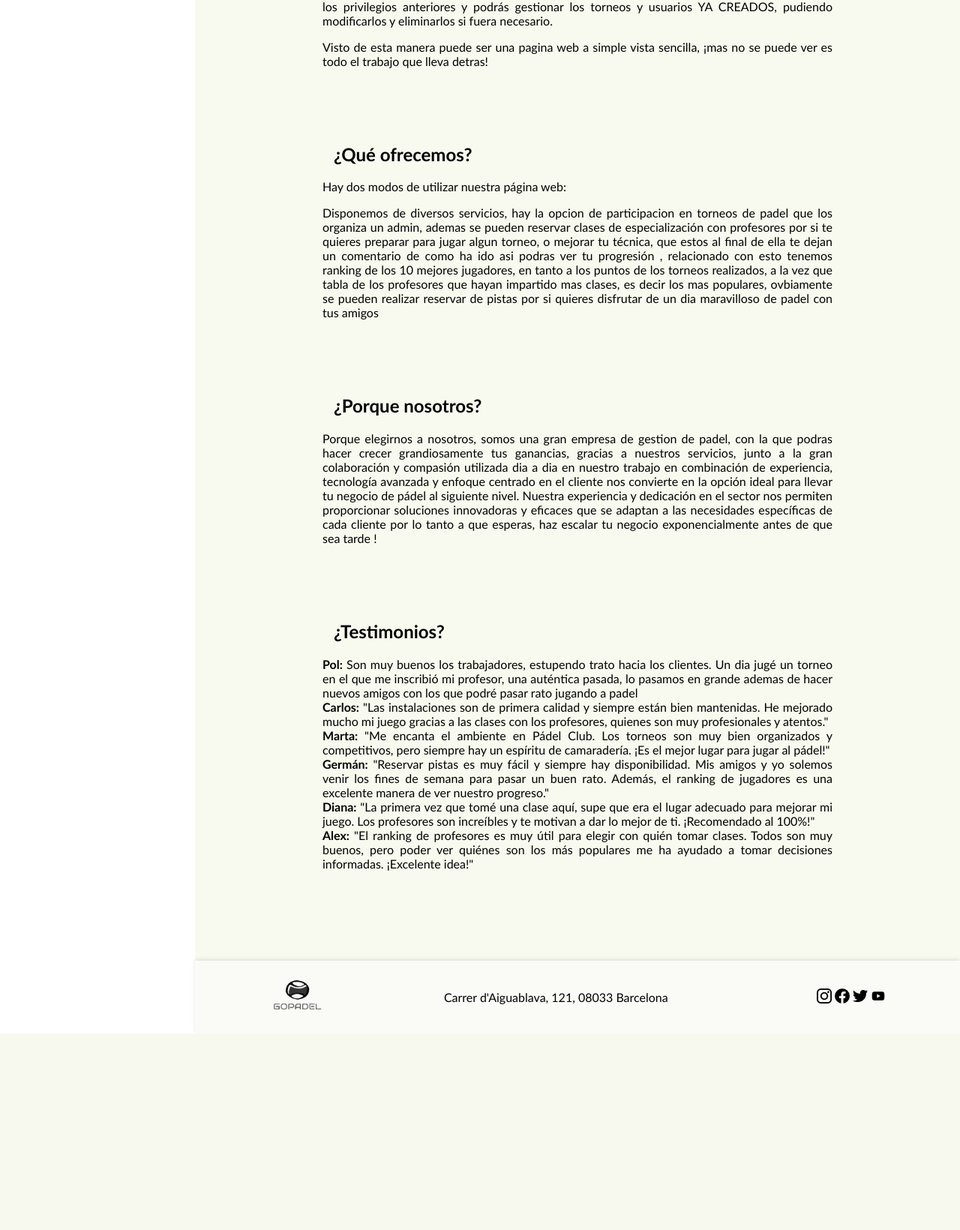
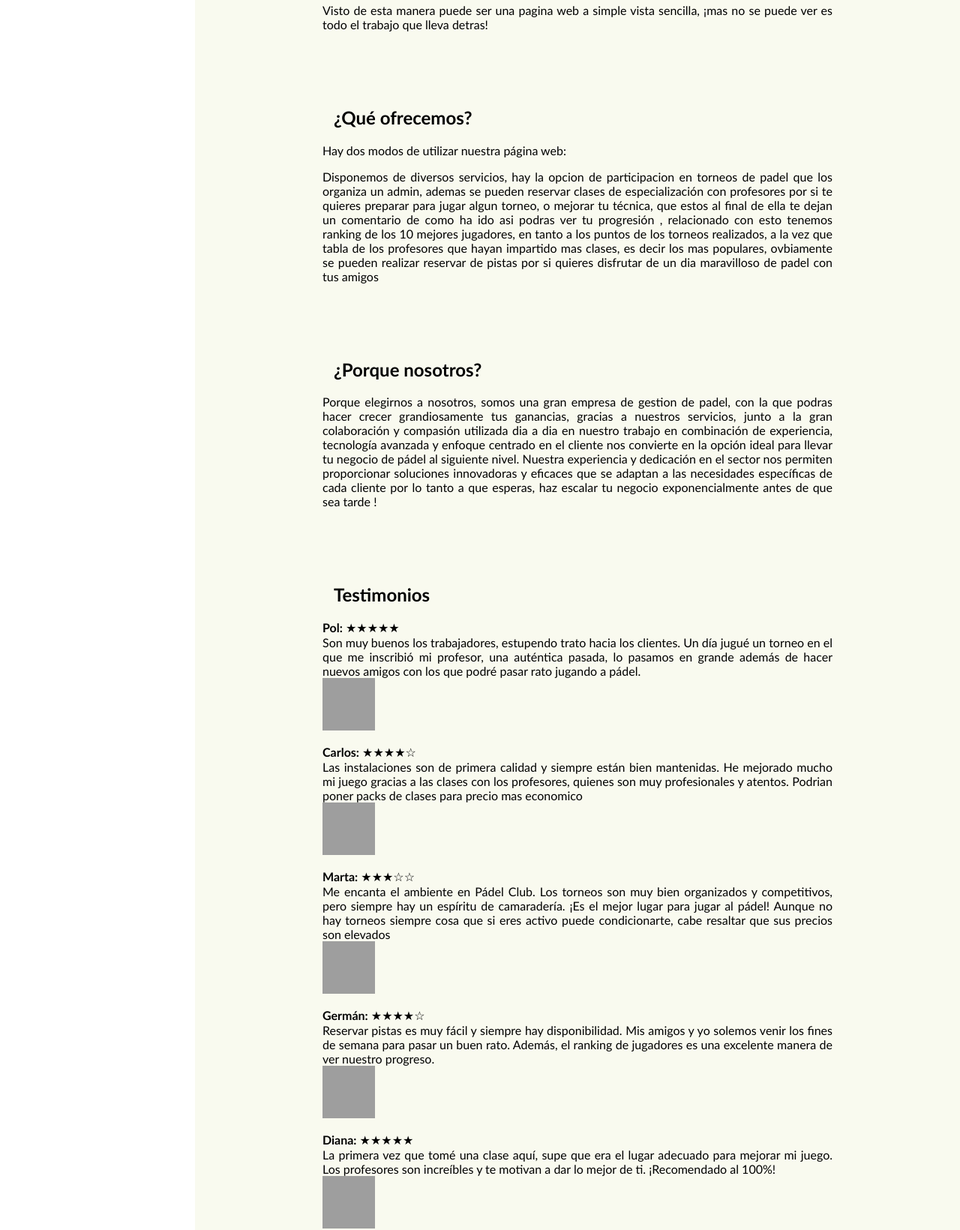
Before and after one commit to gallardo4/goPadel, a PHP site: page / in a window 1280 px wide. Shown: the part 956-2596 px from the top of the page at 75% size. Before the commit the page ends 2334 px from the top, so only its background shows below. Run offline with PHP 8.4, Linux system fonts and the light colour scheme; grey boxes are pictures that could not be loaded.

Commit message:
Arreglo de css y en diferenes páginas

```diff
--- a/crearEquipo.php
+++ b/crearEquipo.php
@@ -10,7 +10,7 @@ include("components/include/nav.php")
 
                 <tr>
                     <td>
-                    <select name="usu_company" id="usu_company">
+                    <select class="añadirComentario" name="usu_company" id="usu_company">
                         <option value="" disabled selected>Compañeros</option>
 
                     </select>
@@ -18,7 +18,7 @@ include("components/include/nav.php")
                 </tr>
 
                 <tr>
-                    <td><input type="text" name="equipo_nombre" size="20" placeholder="Nombre de equipo"></td>
+                    <td><input class="añadirComentarioTexto" type="text" name="equipo_nombre" size="20" placeholder="Nombre de equipo"></td>
                 </tr>
 
                 <tr>
--- a/index.php
+++ b/index.php
@@ -3,7 +3,6 @@ include("components/include/nav.php")
 ?>
 
     <section class="sectionPresentacion">
-        <h1>Rama arnau</h1>
         <h1>Todas las facilidades de gestión de un club de padel <br> en un solo sitio</h1>
         <p>Gestión de usuarios, torneos, reservas, administradores, torneos, cobros...<br> ¡Todas estas funciones y muchas más!</p>
     </section>
@@ -50,8 +49,7 @@ include("components/include/nav.php")
 
     </section>
 <?php
-        }
-        ?>
+        }    ?>
         <section class="section1">
             <h1>Sobre nosotros</h1>
             <p>Somos una página web que gestiona una empresa local de pádel.</p>
@@ -81,18 +79,65 @@ include("components/include/nav.php")
                por lo tanto a que esperas, haz escalar tu negocio exponencialmente antes de que sea tarde !
             </p>
         </section>
-    <section class="section1" >
-        <h1>¿Testimonios?</h1>
+        <section class="section1">
+        <h1>Testimonios</h1>
+        <div class="testimonial">
             <p>
-            <b>Pol:</b> Son muy buenos los trabajadores, estupendo trato hacia los clientes. Un dia jugé un torneo en el que me inscribió mi profesor, una auténtica pasada, lo pasamos en grande ademas de hacer nuevos amigos con los que podré pasar rato jugando a padel
-            </br><b>Carlos:</b>  "Las instalaciones son de primera calidad y siempre están bien mantenidas. He mejorado mucho mi juego gracias a las clases con los profesores, quienes son muy profesionales y atentos."
-            </br><b>Marta:</b> "Me encanta el ambiente en Pádel Club. Los torneos son muy bien organizados y competitivos, pero siempre hay un espíritu de camaradería. ¡Es el mejor lugar para jugar al pádel!"
-            </br><b>Germán:</b> "Reservar pistas es muy fácil y siempre hay disponibilidad. Mis amigos y yo solemos venir los fines de semana para pasar un buen rato. Además, el ranking de jugadores es una excelente manera de ver nuestro progreso."
-            </br><b>Diana:</b>  "La primera vez que tomé una clase aquí, supe que era el lugar adecuado para mejorar mi juego. Los profesores son increíbles y te motivan a dar lo mejor de ti. ¡Recomendado al 100%!"
-            </br><b>Alex:</b>  "El ranking de profesores es muy útil para elegir con quién tomar clases. Todos son muy buenos, pero poder ver quiénes son los más populares me ha ayudado a tomar decisiones informadas. ¡Excelente idea!"
+                <b>Pol:</b> <span class="stars">&#9733;&#9733;&#9733;&#9733;&#9733;</span>
+                <br>
+                Son muy buenos los trabajadores, estupendo trato hacia los clientes. Un día jugué un torneo en el que me inscribió mi profesor, una auténtica pasada, lo pasamos en grande además de hacer nuevos amigos con los que podré pasar rato jugando a pádel.
+                <br>
+                <img src="components/src/conentoOjos.png" alt="contento" style="width:70px; height: 70px;">
             </p>
+        </div>
+        <div class="testimonial">
+            <p>
+                <b>Carlos:</b> <span class="stars">&#9733;&#9733;&#9733;&#9733;&#9734;</span>
+                <br>
+                Las instalaciones son de primera calidad y siempre están bien mantenidas. He mejorado mucho mi juego gracias a las clases con los profesores, quienes son muy profesionales y atentos.
+                Podrian poner packs de clases para precio mas economico
+                <br>
+                <img src="components/src/contentisimo.png" alt="muycontento"  style="width:70px; height: 70px;">
+            </p>
+        </div>
+        <div class="testimonial">
+            <p>
+                <b>Marta:</b> <span class="stars">&#9733;&#9733;&#9733;&#9734;&#9734;</span>
+                <br>
+                Me encanta el ambiente en Pádel Club. Los torneos son muy bien organizados y competitivos, pero siempre hay un espíritu de camaradería. ¡Es el mejor lugar para jugar al pádel!
+                Aunque no hay torneos siempre cosa que si eres activo puede condicionarte, cabe resaltar que sus precios son elevados
+                <br>
+                <img src="components/src/contentoNO.png" alt="nocontento"  style="width:70px; height: 70px;">
+            </p>
+        </div>
+        <div class="testimonial">
+            <p>
+                <b>Germán:</b> <span class="stars">&#9733;&#9733;&#9733;&#9733;&#9734;</span>
+                <br>
+                Reservar pistas es muy fácil y siempre hay disponibilidad. Mis amigos y yo solemos venir los fines de semana para pasar un buen rato. Además, el ranking de jugadores es una excelente manera de ver nuestro progreso.
+                <br>
+                <img src="components/src/contento.png" alt="contento"  style="width:70px; height: 70px;">
+            </p>
+        </div>
+        <div class="testimonial">
+            <p>
+                <b>Diana:</b> <span class="stars">&#9733;&#9733;&#9733;&#9733;&#9733;</span>
+                <br>
+                La primera vez que tomé una clase aquí, supe que era el lugar adecuado para mejorar mi juego. Los profesores son increíbles y te motivan a dar lo mejor de ti. ¡Recomendado al 100%!
+                <br>
+                <img src="components/src/conentoOjos.png" alt="contento"  style="width:70px; height: 70px;">
+            </p>
+        </div>
+        <div class="testimonial">
+            <p>
+                <b>Alex:</b> <span class="stars">&#9733;&#9733;&#9733;&#9733;&#9734;</span>
+                <br>
+                El ranking de profesores es muy útil para elegir con quién tomar clases. Todos son muy buenos, pero poder ver quiénes son los más populares me ha ayudado a tomar decisiones informadas. ¡Excelente idea!
+                <br>
+                <img src="components/src/contento.png" alt="contento"  style="width:70px; height: 70px;">
+            </p>
+        </div>
     </section>
-
 
 
 <?php
--- a/login.php
+++ b/login.php
@@ -8,10 +8,10 @@ include("components/include/nav.php")
         <form action="./components/api/loginUser.proc.php" method="GET" class="formularioVerde">
             <table>
                 <tr>
-                    <td><input type="email" name="usu_mail" size="20" placeholder="Email"></td>
+                    <td><input class="añadirComentarioTexto" type="email" name="usu_mail" size="20" placeholder="Email"></td>
                 </tr>
                 <tr>
-                    <td><input type="password" name="usu_contra" size="20" placeholder="Contraseña"><br><br></td>
+                    <td><input class="añadirComentarioTexto" type="password" name="usu_contra" size="20" placeholder="Contraseña"><br><br></td>
                 </tr>
                 <tr>
                     <td><input class="añadirComentario" type="submit" value="Iniciar Sesión"></td>
--- a/reservarClase.php
+++ b/reservarClase.php
@@ -80,7 +80,7 @@ if (!isset($_SESSION["usu_id"])) {
 
                         if (isset($_SESSION['usu_id'])) {
                             ?>
-                                <td><input form="${form}" type="date" name="res_fecha" size="20" placeholder="Fecha" required></td>
+                                <td><input class="añadirComentario" form="${form}" type="date" name="res_fecha" size="20" placeholder="Fecha" required></td>
                                 <td><input class="añadirComentario" form="${form}" type="submit" value="Apuntarse a esta clase"></td>
                             <?php
                         }
--- a/reservarPista.php
+++ b/reservarPista.php
@@ -19,14 +19,14 @@ if (!isset($_SESSION["usu_id"])) {
         <form action="recepcionReservaPista.php" method="POST" class="formularioVerde">
             <table>
                 <tr>
-                    <td><input type="number" name="pista_id" max="10" min="1" placeholder="Pista" required></td>
+                    <td><input class="añadirComentarioTexto" type="number" name="pista_id" max="10" min="1" placeholder="Pista" required></td>
                 </tr>
                 <tr>
-                    <td><input type="date" name="res_fecha" size="20" placeholder="Fecha" required></td>
+                    <td><input class="añadirComentario" type="date" name="res_fecha" size="20" placeholder="Fecha" required></td>
                 </tr>
                 <tr><td>
 
-                <input type="hidden" value="40" name="precio_pista">
+                <input type="hidden" value="40" name="precio_pista"><br>
                 <label for="precio_pista">2h - 40€</label>
                 </td></tr>
                 <tr><td>
```
Also changed, not shown: components/style.css (+34 -0 lines), configurarUsuario.php (+7 -7 lines), inscribirseTorneo.php (+5 -5 lines), recepcionReservaClase.php (+11 -3 lines), recepcionReservaPista.php (+10 -4 lines), register.php (+8 -8 lines). Lines whose indentation alone changed are shown as unchanged.
